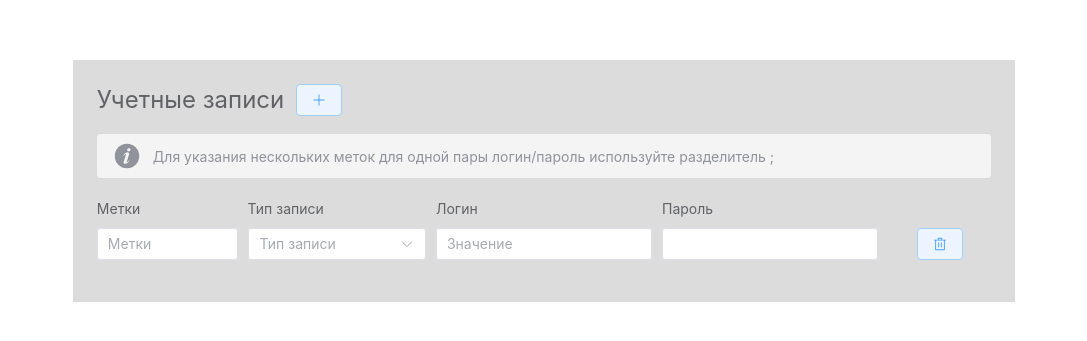
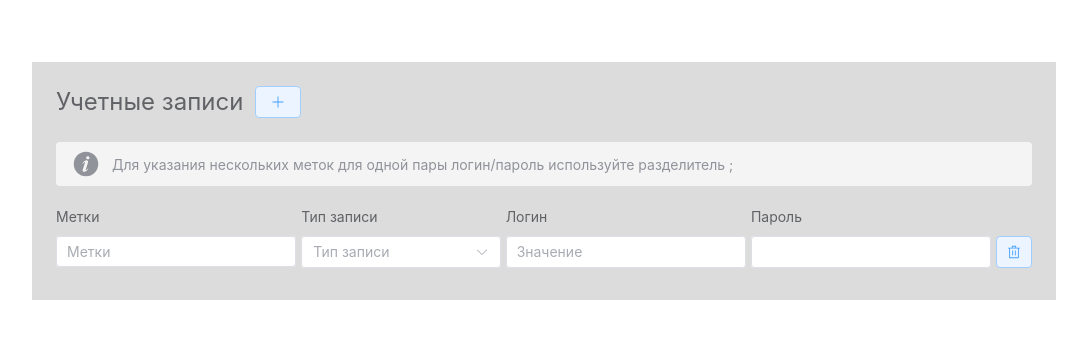
Before and after one commit to Inoooooor/saaSoft, a Vue app: page / in a window 1280 px wide. Shown: the part 227-568 px from the top of the page, without its empty margins (104-1191 px from the left). Built offline with nearby package versions, Linux system fonts and the light colour scheme; the HTML template or start-up script is replaced by a standard one.

Commit message:
Общий лейбл для всех инпутов

```diff
--- a/src/App.vue
+++ b/src/App.vue
@@ -1,6 +1,6 @@
 <template>
   <main>
-    <el-row>
+    <el-row class="form-wrapper">
       <el-form :model="records" class="form" label-position="top">
         <el-row>
           <el-form-item class="form__header" label="Учетные записи" label-position="left">
@@ -15,6 +15,20 @@
             :closable="false"
             class="alert"
           />
+        </el-row>
+        <el-row :gutter="5">
+          <el-col :span="6">
+            <el-form-item label="Метки"> </el-form-item>
+          </el-col>
+          <el-col :span="5">
+            <el-form-item label="Тип записи"> </el-form-item>
+          </el-col>
+          <el-col :span="6">
+            <el-form-item label="Логин"> </el-form-item>
+          </el-col>
+          <el-col :span="6">
+            <el-form-item label="Пароль"> </el-form-item>
+          </el-col>
         </el-row>
 
         <form-record-row
@@ -73,6 +87,15 @@ main {
 .form {
   background-color: rgba(0, 0, 0, 0.136);
   padding: 1.5rem;
+  width: 100%;
+}
+
+.form-wrapper {
+  width: 80%;
+}
+
+.el-form-item {
+  margin-bottom: 0px;
 }
 
 .alert {
@@ -81,5 +104,6 @@ main {
 
 .form__header {
   --el-form-label-font-size: 24px;
+  margin-bottom: 24px;
 }
 </style>
--- a/src/components/FormRecord.vue
+++ b/src/components/FormRecord.vue
@@ -9,19 +9,21 @@ const password = defineModel<string>('password')
 const login = defineModel<string>('login')
 </script>
 <template>
-  <div>{{ marks }}</div>
-  <div>{{ password }}</div>
-  <div>{{ recordType }}</div>
-  <div>{{ login }}</div>
-
-  <el-row :gutter="10" class="form-item">
-    <el-col :span="4">
-      <el-form-item label="Метки">
-        <el-input v-model="marks" placeholder="Метки" clearable />
+  <el-row :gutter="5" class="form-item" justify="space-between">
+    <el-col :span="6">
+      <el-form-item>
+        <el-input
+          type="textarea"
+          :autosize="{ minRows: 1, maxRows: 2 }"
+          resize="none"
+          maxlength="50"
+          v-model="marks"
+          placeholder="Метки"
+        />
       </el-form-item>
     </el-col>
     <el-col :span="5">
-      <el-form-item label="Тип записи">
+      <el-form-item>
         <el-select v-model="recordType" placeholder="Тип записи" clearable>
           <el-option label="Локальная" value="local" />
           <el-option label="LDAP" value="ldap" />
@@ -29,21 +31,25 @@ const login = defineModel<string>('login')
       </el-form-item>
     </el-col>
     <el-col :span="6">
-      <el-form-item label="Логин">
+      <el-form-item>
         <el-input v-model="login" placeholder="Значение"></el-input>
       </el-form-item>
     </el-col>
     <el-col :span="6">
-      <el-form-item label="Пароль">
+      <el-form-item>
         <el-input v-model="password" show-password></el-input>
       </el-form-item>
     </el-col>
-    <el-col :span="3">
-      <div class="delete-btn-wrapper">
-        <el-form-item>
-          <el-button plain :icon="Delete" type="primary" @click="$emit('deleteRecord')"></el-button>
-        </el-form-item>
-      </div>
+    <el-col :span="1">
+      <el-form-item>
+        <el-button
+          class="delete-btn"
+          plain
+          :icon="Delete"
+          type="primary"
+          @click="$emit('deleteRecord')"
+        ></el-button>
+      </el-form-item>
     </el-col>
   </el-row>
 </template>
@@ -55,4 +61,12 @@ const login = defineModel<string>('login')
   justify-content: center;
   align-items: flex-end;
 }
+
+.delete-btn {
+  width: 100%;
+}
+
+.form-item {
+  margin-bottom: 8px;
+}
 </style>
```
